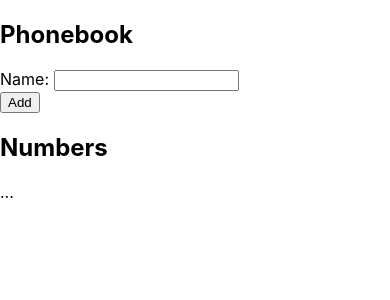
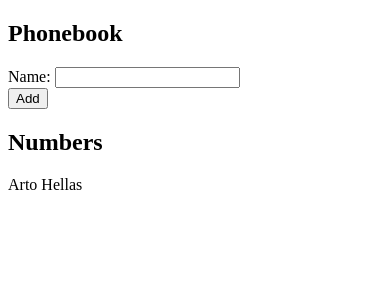
Before and after one commit to TarmoJussila/full-stack-open-2020, a React (Create React App) app in the folder part2/phonebook/: page / in a window 390 px wide. Shown: the top 300 px of the page. Built offline with nearby package versions, Linux system fonts and the light colour scheme.

Commit message:
Part 2.6: phonebook step 1.

```diff
--- a/part2/phonebook/src/App.js
+++ b/part2/phonebook/src/App.js
@@ -6,22 +6,41 @@
   ])
   const [ newName, setNewName ] = useState('')
 
+  const addName = (event) => {
+    event.preventDefault()
+    const nameObject = {
+      name: newName,
+      id: persons.length + 1,
+    }
+
+    setPersons(persons.concat(nameObject))
+    setNewName('')
+  }
+
+  const handleNameChange = (event) => {
+    console.log(event.target.value)
+    setNewName(event.target.value)
+  }
+
   return (
     <div>
       <h2>Phonebook</h2>
-      <form>
+      <form onSubmit={addName}>
         <div>
-          Name: <input />
+          Name: <input value={newName} onChange={handleNameChange} />
         </div>
         <div>
           <button type="submit">Add</button>
         </div>
       </form>
       <h2>Numbers</h2>
-      ...
+      {persons.map(person =>
+        <p key={person.name}>
+          {person.name}
+        </p>
+      )}
     </div>
   )
-
 }
 
 export default App
--- a/part2/phonebook/src/index.js
+++ b/part2/phonebook/src/index.js
@@ -1,6 +1,5 @@
 import React from 'react';
 import ReactDOM from 'react-dom';
-import './index.css';
 import App from './App';
 
 ReactDOM.render(
```
